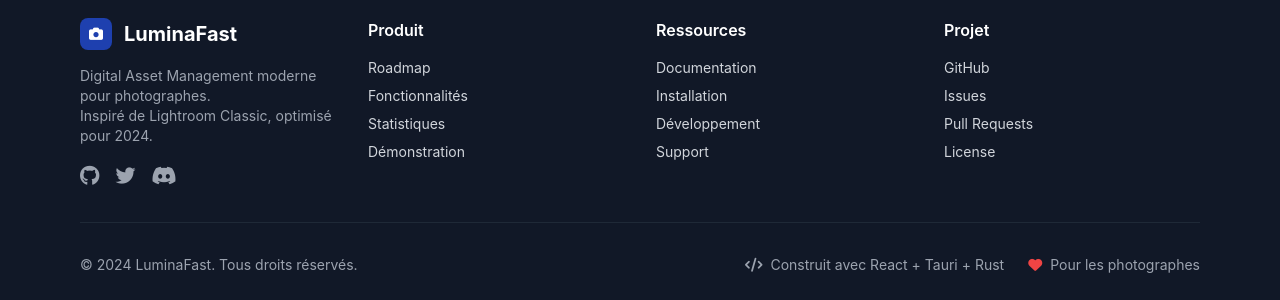
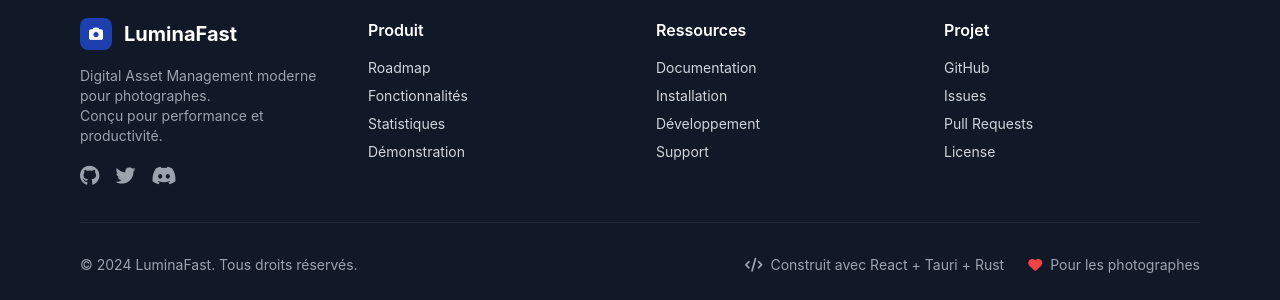
Before and after one commit to groovybronx/luminafast, a Jekyll site: the page built from features/index.md, in a window 1280 px wide and 900 px high, scrolled down 1716 px. Shown: the part 577-877 px from the top of the window. Built offline with Jekyll 4.4.1, drawn with Linux system fonts in a browser that asks for light colours; nearby versions of some CDN libraries; some of the changed text lies outside the part shown.

Commit message:
feat: Remove all Lightroom references from GitHub Pages site
- Update hero section to focus on performance and productivity
- Remove 'inspired by Lightroom Classic' from all descriptions
- Update footer to emphasize modern design approach
- Change feature descriptions to use 'professional and intuitive'
- Update installation guide to use generic keyboard shortcuts
- Modify documentation to present as independent DAM solution
- Archive Lightroom analysis files to avoid external references

This positions LuminaFast as a standalone modern Digital Asset Management
solution rather than a derivative of existing tools.

```diff
--- a/_includes/footer.html
+++ b/_includes/footer.html
@@ -11,7 +11,7 @@
         </div>
         <p class="text-sm text-gray-400">
           Digital Asset Management moderne pour photographes.<br>
-          Inspiré de Lightroom Classic, optimisé pour 2024.
+          Conçu pour performance et productivité.
         </p>
         <div class="flex space-x-4 mt-4">
           <a href="https://github.com/groovybronx/luminafast" target="_blank" class="text-gray-400 hover:text-white transition-colors">
--- a/_includes/hero.html
+++ b/_includes/hero.html
@@ -9,7 +9,7 @@
       </h1>
       <p class="text-xl md:text-2xl text-blue-100 max-w-3xl mx-auto mb-8">
         Digital Asset Management moderne pour photographes<br>
-        Inspiré de Lightroom Classic, optimisé pour 2024
+        Conçu pour performance et productivité
       </p>
     </div>
 
--- a/features/index.md
+++ b/features/index.md
@@ -66,7 +66,7 @@
 
 ### ✅ Disponibles Maintenant
 
-- **Interface moderne** - Design inspiré Lightroom
+- **Interface moderne** - Design professionnel et intuitif
 - **Navigation fluide** - Bibliothèque/Développement
 - **Sélection multiple** - Shift+clic, Cmd+clic
 - **Notation rapide** - 1-5 étoiles avec raccourcis
```
Also changed, not shown: documentation/app-documentation.md (+2 -2 lines), installation/getting-started.md (+1 -1 lines).
